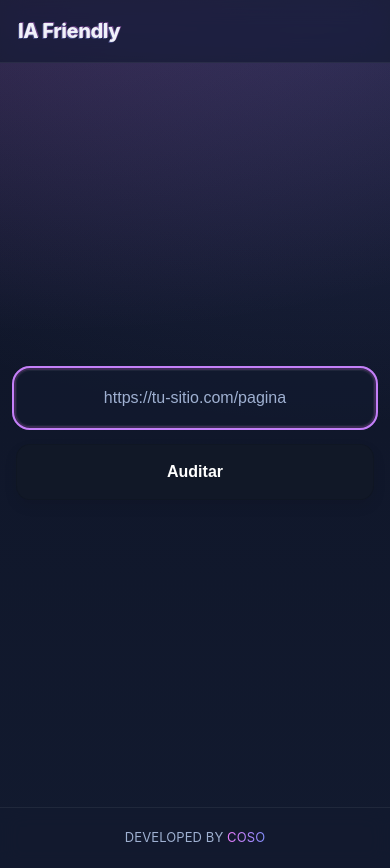
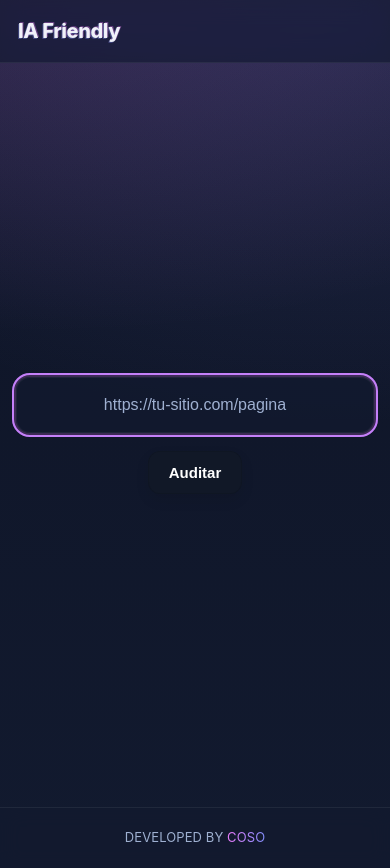
Before and after one commit to candefondini/auditor, a Next.js app: page / in a window 390 px wide. Built offline with nearby package versions, Linux system fonts and the light colour scheme.

Commit message:
ajuste de boton

```diff
--- a/app/globals.css
+++ b/app/globals.css
@@ -172,3 +172,42 @@ body {
   .title-glitch { font-size:20px; }
   .site-footer .footer-inner { padding:20px 18px; font-size:13px; }
 }
+
+@media (max-width: 640px) {
+  .content-container {
+    display:flex; flex-direction:column; align-items:center; justify-content:center;
+    width:100%; max-width:none;
+    min-height:calc(100dvh - 100px);
+    padding:0 16px;
+  }
+
+  .input-container {
+    width:100%; max-width:none;
+    flex-direction:column; align-items:center; gap:18px;
+    margin:0;
+  }
+
+  /* Input grande */
+  .input-url {
+    width:100%;
+    max-width:100%;
+    padding:18px 20px;       /* alto y cómodo */
+    font-size:16px;
+    text-align:center;
+    border-radius:14px;
+  }
+
+
+  /* Botón un poco más grande */
+.btn-audit {
+  width: auto;              /* no ocupa todo el ancho */
+  padding: 12px 20px;       /* ⬅️ un poco más alto y ancho */
+  font-size: 15px;          /* texto un poquito más grande */
+  border-radius: 12px;
+}
+
+
+  .header .header-content { padding:16px 18px; }
+  .title-glitch { font-size:20px; }
+  .site-footer .footer-inner { padding:20px 18px; font-size:13px; }
+}
```
